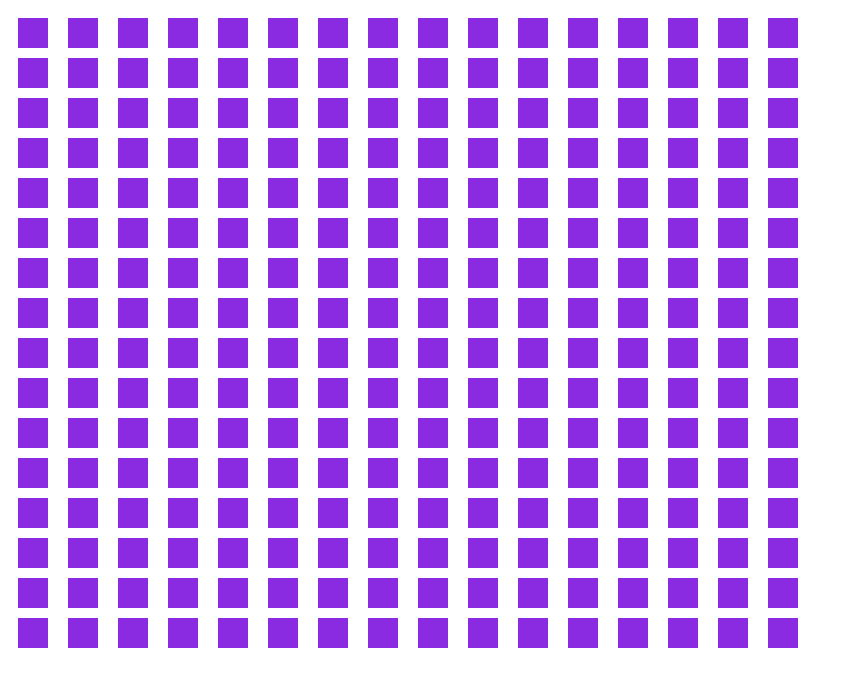
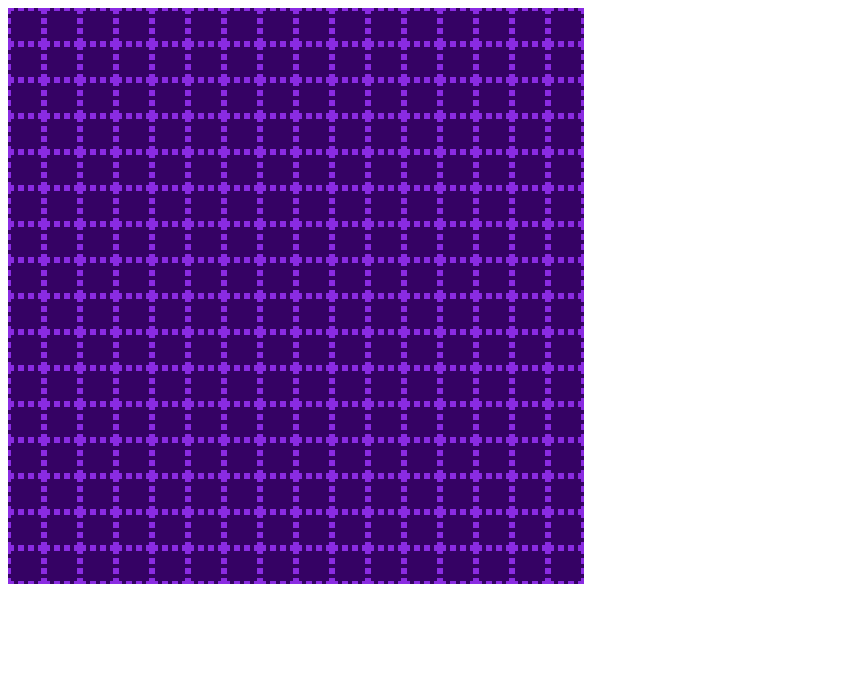
Before and after one commit to lmfrench/etch, a plain HTML site: page index.html in a window 1280 px wide. Shown: the whole page, without its empty margins (0-853 px from the left). Drawn offline with Linux system fonts and the light colour scheme.

Commit message:
Add mouseover

```diff
--- a/etch-script.js
+++ b/etch-script.js
@@ -15,4 +15,13 @@ function createGrid(col,row){
 
 }
 
+
 createGrid(16,16);
+
+const boxes = document.querySelectorAll('.box');
+
+boxes.forEach((box) => {
+    box.addEventListener('mouseover', () => {
+        box.style.cssText = "background-color: white";
+    });
+});
--- a/style.css
+++ b/style.css
@@ -7,6 +7,7 @@
 .box{
     width: 30px;
     height: 30px;
-    background-color:blueviolet;
-    margin: 10px;
+    border-style:dashed;
+    background-color:rgb(53, 2, 100);
+    border-color:blueviolet;
 }
```
